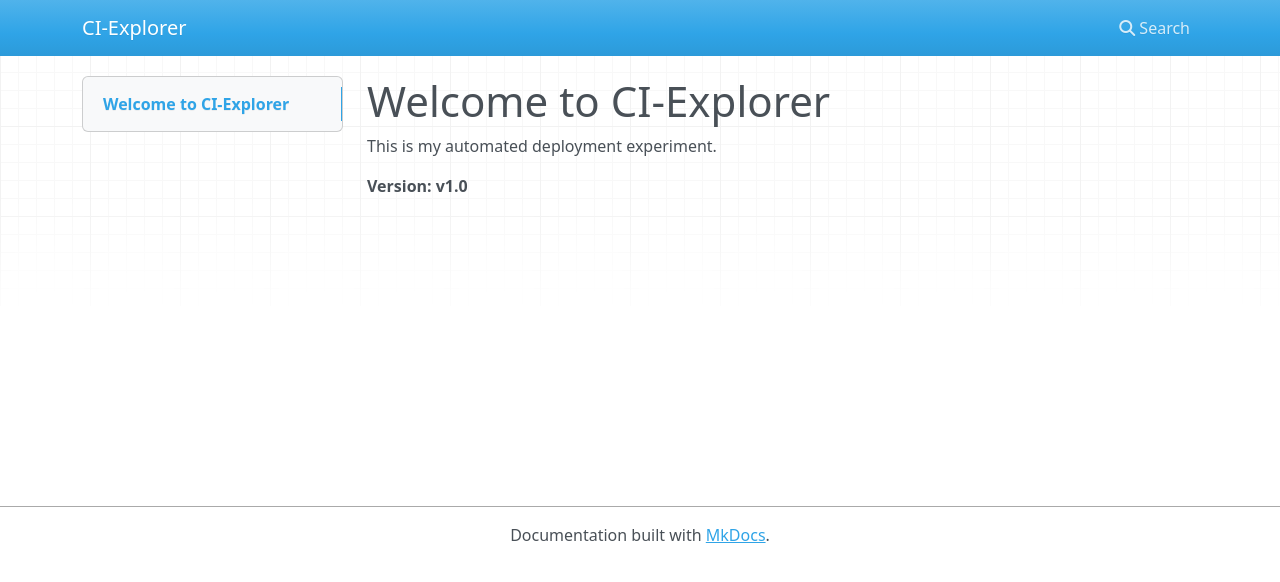
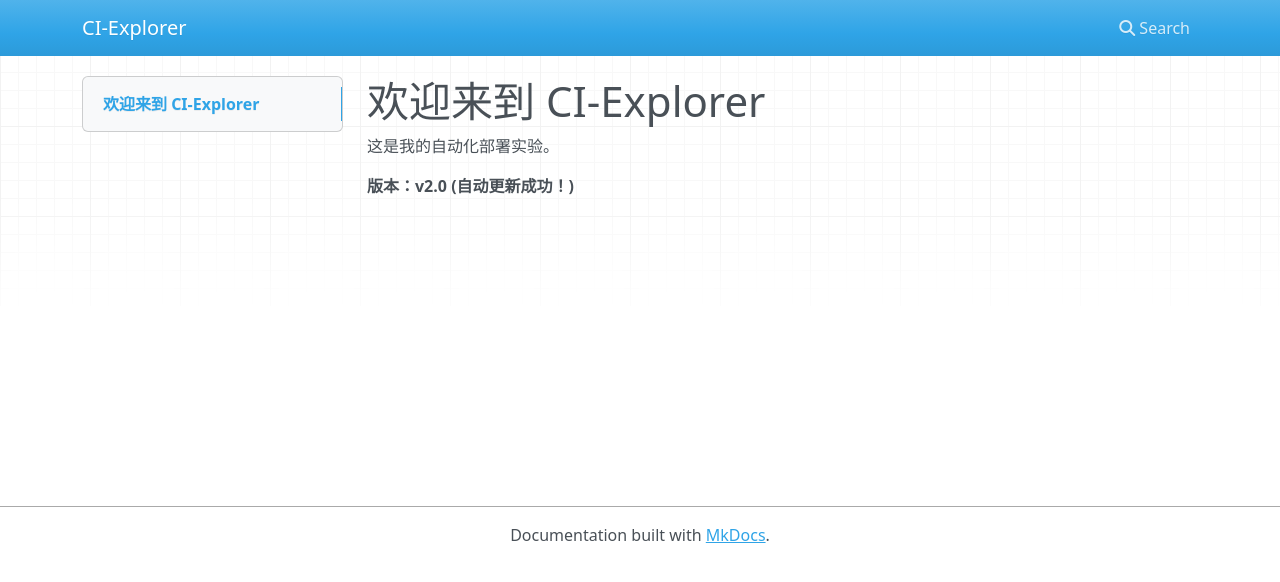
Before and after one commit to huaichen446/ci-explorer, an MkDocs documentation site: the page built from docs/index.md, in a window 1280 px wide. Shown: the top 582 px of the page. Built offline with MkDocs 1.6.1, drawn with Linux system fonts in a browser that asks for light colours; nearby versions of some CDN libraries.

Commit message:
Update site to v2.0

```diff
--- a/docs/index.md
+++ b/docs/index.md
@@ -1,5 +1,5 @@
-# Welcome to CI-Explorer
+# 欢迎来到 CI-Explorer
 
-This is my automated deployment experiment.
+这是我的自动化部署实验。
 
-**Version: v1.0**
+**版本：v2.0 (自动更新成功！)**
```
